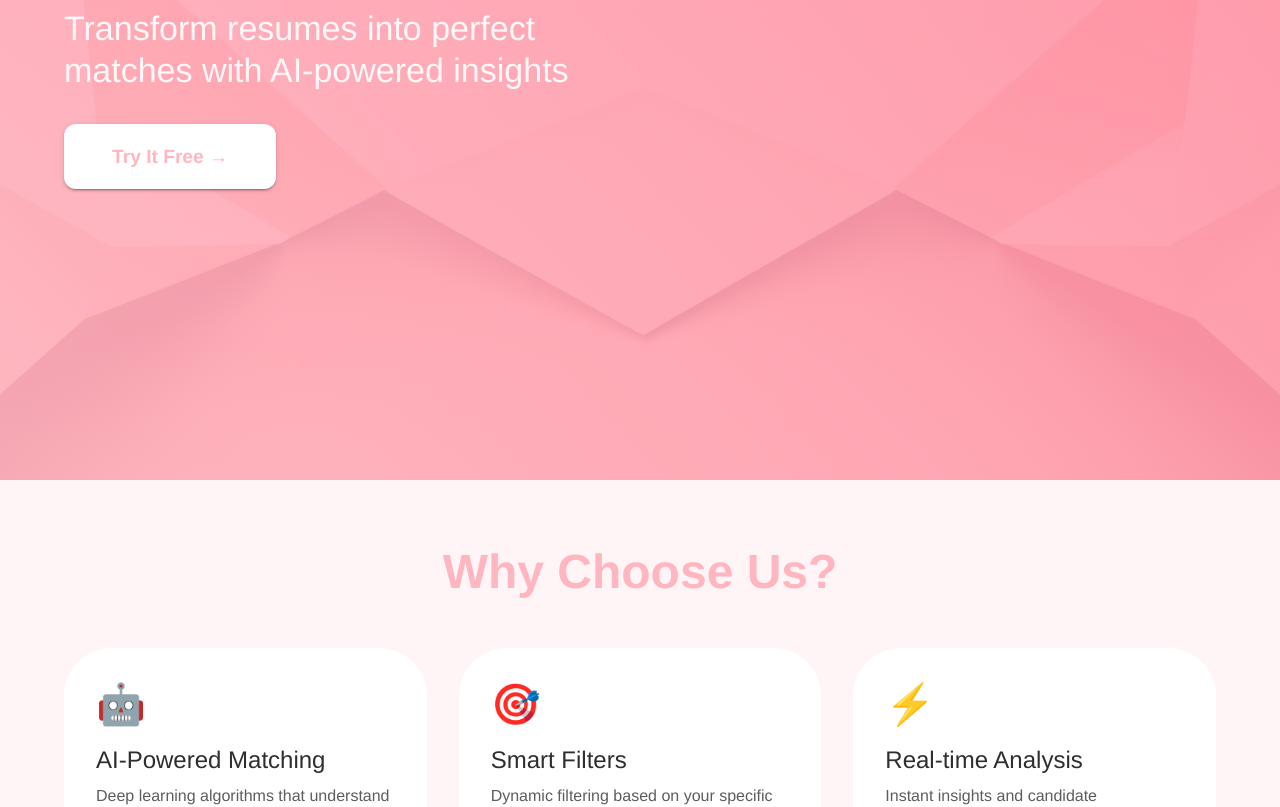
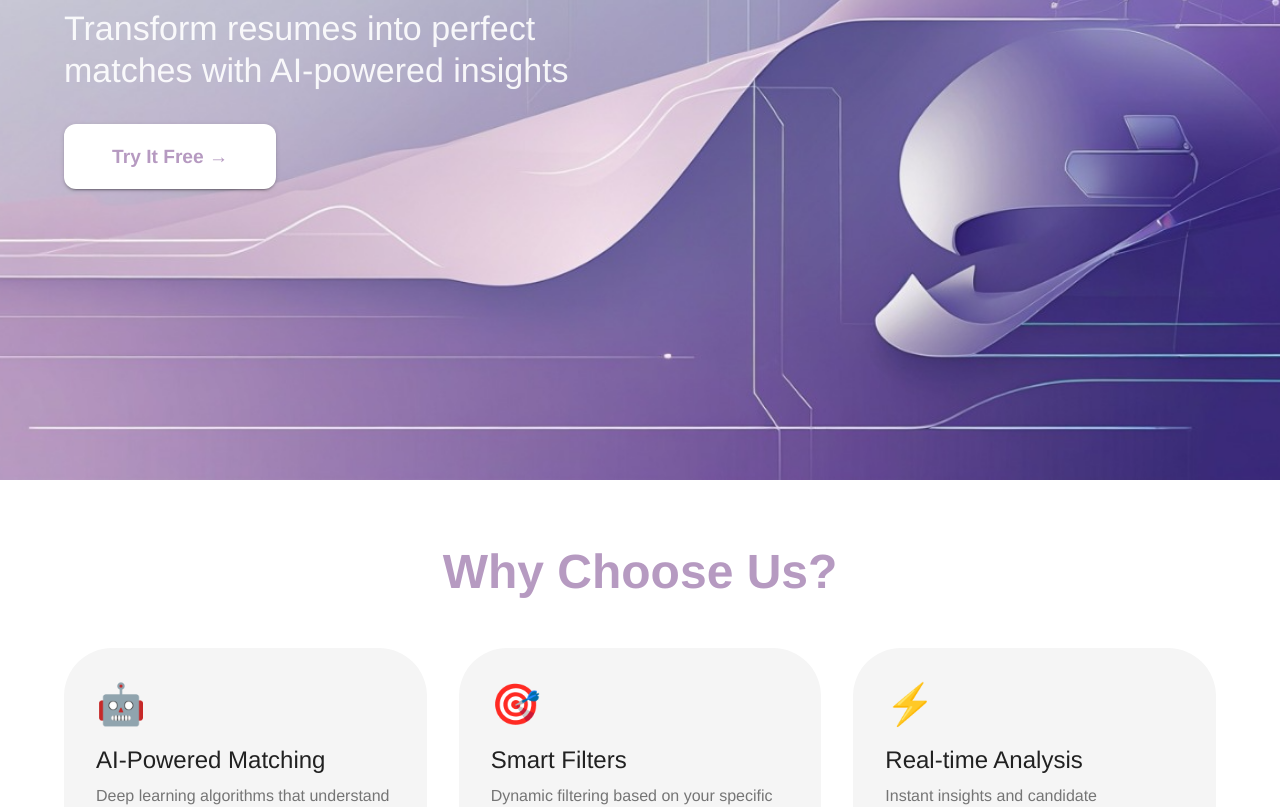
Before and after one commit to hassen05/CareerReco, a React (Create React App) app in the folder frontend/: page / in a window 1280 px wide. Shown: the part 320-1127 px from the top of the page. Built offline with nearby package versions, Linux system fonts and the light colour scheme.

Commit message:
front changes

```diff
--- a/frontend/src/components/HomeHero.js
+++ b/frontend/src/components/HomeHero.js
@@ -12,7 +12,7 @@ const HomeHero = () => {
       alignItems: 'center',
       position: 'relative',
       overflow: 'hidden',
-      background: 'linear-gradient(45deg, rgba(255,182,193,0.9) 0%, rgba(255,143,163,0.9) 100%), url(/header.jpeg)',
+      background: ' url(/header.png)',
       backgroundSize: 'cover',
       backgroundPosition: 'center',
       pb: 8
--- a/frontend/src/components/Navbar.js
+++ b/frontend/src/components/Navbar.js
@@ -21,10 +21,9 @@ const Navbar = () => {
     <AppBar
       position="fixed"
       sx={{
-        backgroundColor: isScrolled || location.pathname !== '/' ? '#FFB6C1' : 'transparent',
+        backgroundColor: isScrolled ? 'rgba(159,158,192,255)' : 'transparent', // Transparent initially, slightly transparent light purple when scrolled
         boxShadow: 'none',
         transition: 'all 0.3s ease',
-        backdropFilter: location.pathname === '/' ? 'none' : 'blur(8px)'
       }}
     >
       <Toolbar sx={{ py: 2 }}>
@@ -36,57 +35,21 @@ const Navbar = () => {
           sx={{
             flexGrow: 1,
             fontWeight: 700,
-            color: location.pathname === '/' && !isScrolled ? 'white' : '#FFFFFF',
+            color: '#FFFFFF',
           }}
         >
           ResumeRec
         </Typography>
 
         <Box sx={{ display: 'flex', gap: 4 }}>
-          <Button
-            component={Link}
-            to="/"
-            sx={{
-              color: location.pathname === '/' && !isScrolled ? 'white' : '#FFFFFF',
-              '&:hover': { color: 'primary.dark' }
-            }}
-          >
-            Home
-          </Button>
-          <Button
-            component={Link}
-            to="/recommend"
-            sx={{
-              color: location.pathname === '/' && !isScrolled ? 'white' : '#FFFFFF',
-              '&:hover': { color: 'primary.dark' }
-            }}
-          >
-            Recommend
-          </Button>
-          <Button
-            component={Link}
-            to="/upload"
-            sx={{
-              color: location.pathname === '/' && !isScrolled ? 'white' : '#FFFFFF',
-              '&:hover': { color: 'primary.dark' }
-            }}
-          >
-            Upload
-          </Button>
-          <Button
-            component={Link}
-            to="/login"
-            sx={{
-              color: location.pathname === '/' && !isScrolled ? 'white' : '#FFFFFF',
-              '&:hover': { color: 'primary.dark' }
-            }}
-          >
-            Login
-          </Button>
-
+          <Button component={Link} to="/" sx={{ color: '#FFFFFF', '&:hover': { color: 'primary.dark' } }}>Home</Button>
+          <Button component={Link} to="/recommend" sx={{ color: '#FFFFFF', '&:hover': { color: 'primary.dark' } }}>Recommend</Button>
+          <Button component={Link} to="/upload" sx={{ color: '#FFFFFF', '&:hover': { color: 'primary.dark' } }}>Upload</Button>
+          <Button component={Link} to="/login" sx={{ color: '#FFFFFF', '&:hover': { color: 'primary.dark' } }}>Login</Button>
         </Box>
       </Toolbar>
     </AppBar>
   );
 };
+
 export default Navbar;
--- a/frontend/src/components/PageHero.js
+++ b/frontend/src/components/PageHero.js
@@ -9,7 +9,7 @@ const PageHero = ({ title, subtitle, image }) => {
       height: { xs: 300, md: 400 },
       display: 'flex',
       alignItems: 'center',
-      background: `linear-gradient(45deg, rgba(255,255,255,0.9) 0%, rgba(255,255,255,0.7) 100%), url(${image || '/default-header.jpeg'})`,
+      background: `linear-gradient(45deg, rgba(255,255,255,0.9) 0%, rgba(255,255,255,0.7) 100%), url(${image || '/default-header.png'})`,
       backgroundSize: 'cover',
       backgroundPosition: 'center',
     }}>
--- a/frontend/src/pages/HomePage.js
+++ b/frontend/src/pages/HomePage.js
@@ -1,4 +1,3 @@
-// pages/HomePage.js
 import React from 'react';
 import { Container, Box, Typography, Grid, Button } from '@mui/material';
 import { motion } from 'framer-motion';
@@ -75,7 +74,7 @@ const HomePage = () => {
       </Box>
 
       {/* Demo Section */}
-      <Box sx={{ py: 8, background: 'linear-gradient(45deg, #FFB6C1 0%, #FF8FA3 100%)' }}>
+      <Box sx={{ py: 8, background: 'linear-gradient(45deg, #553d8e 0%, #9ba2c2 100%)' }}>
         <Container maxWidth="lg">
           <Grid container spacing={6} alignItems="center">
             <Grid item xs={12} md={6}>
@@ -159,8 +158,11 @@ const HomePage = () => {
                 px: 6,
                 py: 2,
                 fontSize: '1.2rem',
-                bgcolor: 'primary.main',
-                '&:hover': { bgcolor: 'primary.dark' }
+                background: 'linear-gradient(45deg, #b69ac1 0%, #c7dde7 100%)',
+                color: 'white',
+                '&:hover': {
+                  background: 'linear-gradient(45deg, #553d8e 0%, #9ba2c2 100%)',
+                }
               }}
             >
               Get Started Free
--- a/frontend/src/pages/ResumeRecommender.js
+++ b/frontend/src/pages/ResumeRecommender.js
@@ -64,7 +64,7 @@ function ResumeRecommender() {
       <PageHero
         title="Smart Recommendations"
         subtitle="Find your perfect candidates with AI-powered matching"
-        image="/recommend-header.jpeg"
+        image="/recommend-header.png"
         gradientStart="rgba(255, 182, 193, 0.9)"
         gradientEnd="rgba(255, 143, 163, 0.7)"
       />
--- a/frontend/src/styles/theme.js
+++ b/frontend/src/styles/theme.js
@@ -1,25 +1,26 @@
-// theme.js
 import { createTheme } from '@mui/material/styles';
 
 const theme = createTheme({
   palette: {
     primary: {
-      main: '#FFB6C1',       // Soft pink
-      light: '#FFE5E9',      // Very light pink
-      dark: '#FF8FA3',       // Medium pink
-      contrastText: '#FFF',
+      main: '#b69ac1',       // Light purple
+      light: '#c4bbce',      // Lighter purple
+      dark: '#553d8e',       // Darker purple
+      contrastText: '#FFF',  // White text for contrast
     },
     secondary: {
-      main: '#6C5B7B',       // Mauve accent
-      contrastText: '#FFF',
+      main: '#c7dde7',       // Light blue
+      light: '#c8dde9',      // Lighter blue
+      dark: '#9ba2c2',       // Darker blue
+      contrastText: '#FFF',  // White text for contrast
     },
     background: {
-      default: '#FFFFFF',     // Pure white
-      paper: '#FFF5F7',       // Subtle pink
+      default: '#F5F5F5',    // Light gray background
+      paper: '#FFFFFF',      // White for cards/paper
     },
     text: {
-      primary: '#2E2E2E',     // Dark gray
-      secondary: '#5D5D5D',   // Medium gray
+      primary: '#212121',    // Dark gray for primary text
+      secondary: '#757575',  // Medium gray for secondary text
     },
   },
   typography: {
@@ -40,7 +41,7 @@ const theme = createTheme({
     },
   },
   shape: {
-    borderRadius: 12,
+    borderRadius: 12,        // Rounded corners
   },
   components: {
     MuiButton: {
```
Also changed, not shown: frontend/src/components/Header.js (+17 -12 lines), frontend/public/header.png (added).
